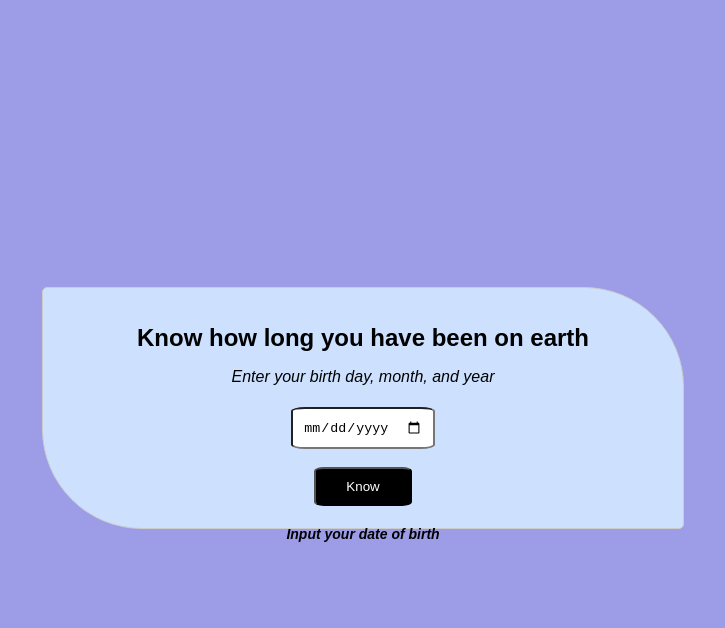
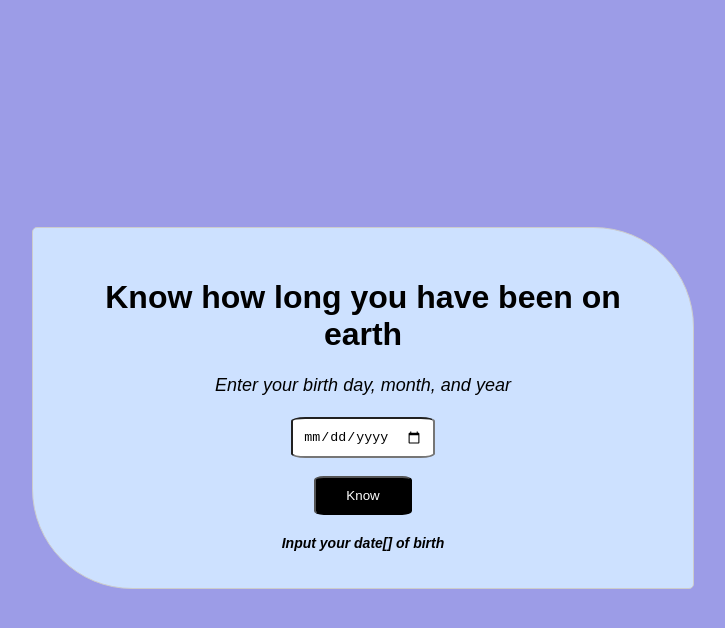
Before and after one commit to Shukazuby/LifeChrono, a plain HTML site: page index.html in a window 1280 px wide. Both pictures are taken after a click on the button "Know". Shown: the whole page, without its empty margins (277-1002 px from the left). Drawn offline with Linux system fonts and the light colour scheme.

Commit message:
text size

```diff
--- a/index.html
+++ b/index.html
@@ -53,14 +53,14 @@
       @media screen and (max-width: 1284px) {
         #container {
         width:600px;
-        height: 200px;
+        max-height: 300px;
         align-content:center ;
-        padding: 20px;
+        padding: 30px;
         border-radius: 5px 100px 5px 100px;
       }
-      }
+
       p {
-        font-size: 16px;
+        font-size: 18px;
       }
       input {
         padding: 10px;
@@ -68,7 +68,12 @@
         border-radius: 10%;
       }
       h1 {
-        font-size: 1.5em;
+        font-size: 2em;
+      }
+      #result {
+        margin-bottom: 20px;
+      }
+
       }
 
 
@@ -106,11 +111,12 @@
         if (years && months && days !== null) {
           document.getElementById(
             "result"
-          ).innerHTML = `You are ${years} years, ${months} months, and ${days} days on earth today.`;
+          ).innerHTML = `You are ${years} years, ${months} months, and
+          ${days} days on earth today.`;
         } else {
           document.getElementById(
             "result"
-          ).innerHTML = `Input your date of birth`;
+          ).innerHTML = `Input your date[] of birth`;
         }
       }
     </script>
```
